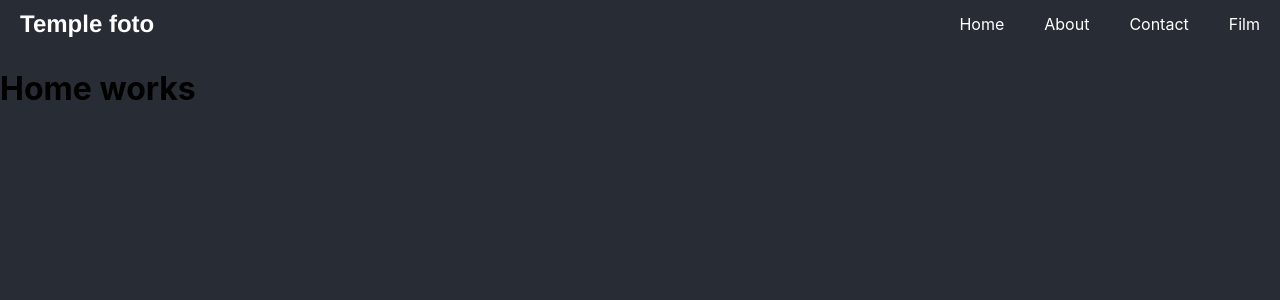
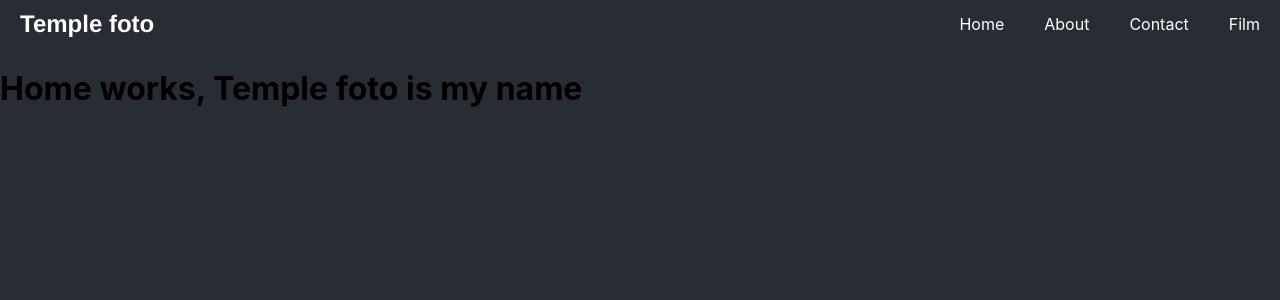
Before and after one commit to matthewdtemple/foto, a React (Create React App) app: page / in a window 1280 px wide. Shown: the top 300 px of the page. Built offline with nearby package versions, Linux system fonts and the light colour scheme.

Commit message:
messing with usestates

```diff
--- a/src/pages/HomePage.js
+++ b/src/pages/HomePage.js
@@ -1,7 +1,11 @@
+import { useState } from "react";
 export const HomePage = () => {
+
+    const [name, setName] = useState('Temple foto');
+
     return (
             <h1>
-               Home works
+               Home works, {name} is my name
             </h1>
     );
 };
```
